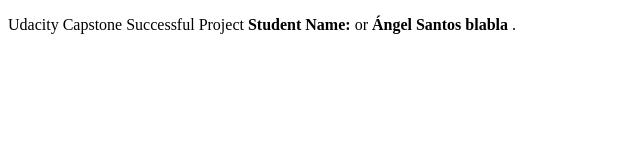
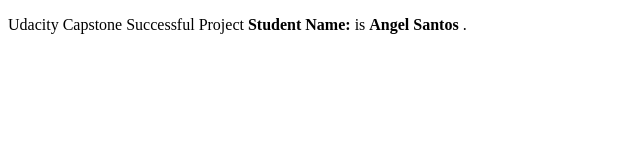
Before and after one commit to asantosnav/capstone, a plain HTML site: page index.html in a window 1280 px wide. Shown: the full height of the page, 0-640 px from the left. Drawn offline with Linux system fonts and the light colour scheme.

Commit message:
change in HTML and Jenkinsfile

```diff
--- a/index.html
+++ b/index.html
@@ -4,6 +4,6 @@
         <title>Static HTML Site</title>
       </head>
       <body>
-        <p>Udacity Capstone Successful Project <strong>Student Name: </strong> or <strong>Ángel Santos blabla </strong>.</p>
+        <p>Udacity Capstone Successful Project <strong>Student Name: </strong> is <strong>Angel Santos  </strong>.</p>
       </body>
     </html>
```
Also changed, not shown: 1 other file.
